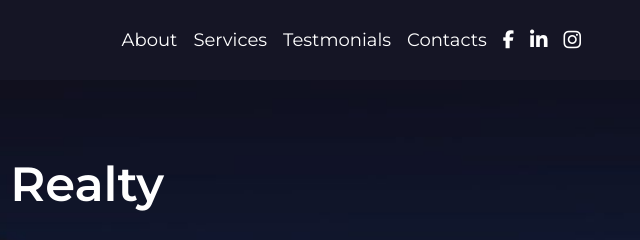
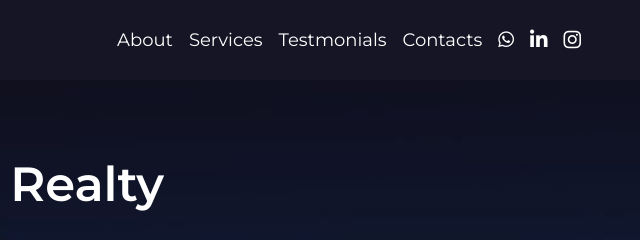
Before and after one commit to SarojSahil/Luxo-Realty, a plain HTML site: page index.html in a window 1280 px wide. Shown: the top 240 px of the page, 619-1259 px from the left. Drawn offline with Linux system fonts and the light colour scheme.

Commit message:
Update index.html

```diff
--- a/index.html
+++ b/index.html
@@ -22,7 +22,7 @@
       <a href="#testimonialSection" class="hover:text-gray-400 text-white text-lg">Testmonials</a>
       <a href="#contactSection" class="hover:text-gray-400 text-white text-lg">Contacts</a>
       <a href="http://" class="hover:text-gray-400 text-white text-lg">
-        <i class="fa-brands fa-facebook-f"></i>
+        <i class="fab fa-whatsapp"></i>
       </a>
       <a href="http://" class="hover:text-gray-400 text-white text-xl">
         <i class="fa-brands fa-linkedin-in"></i>
```
